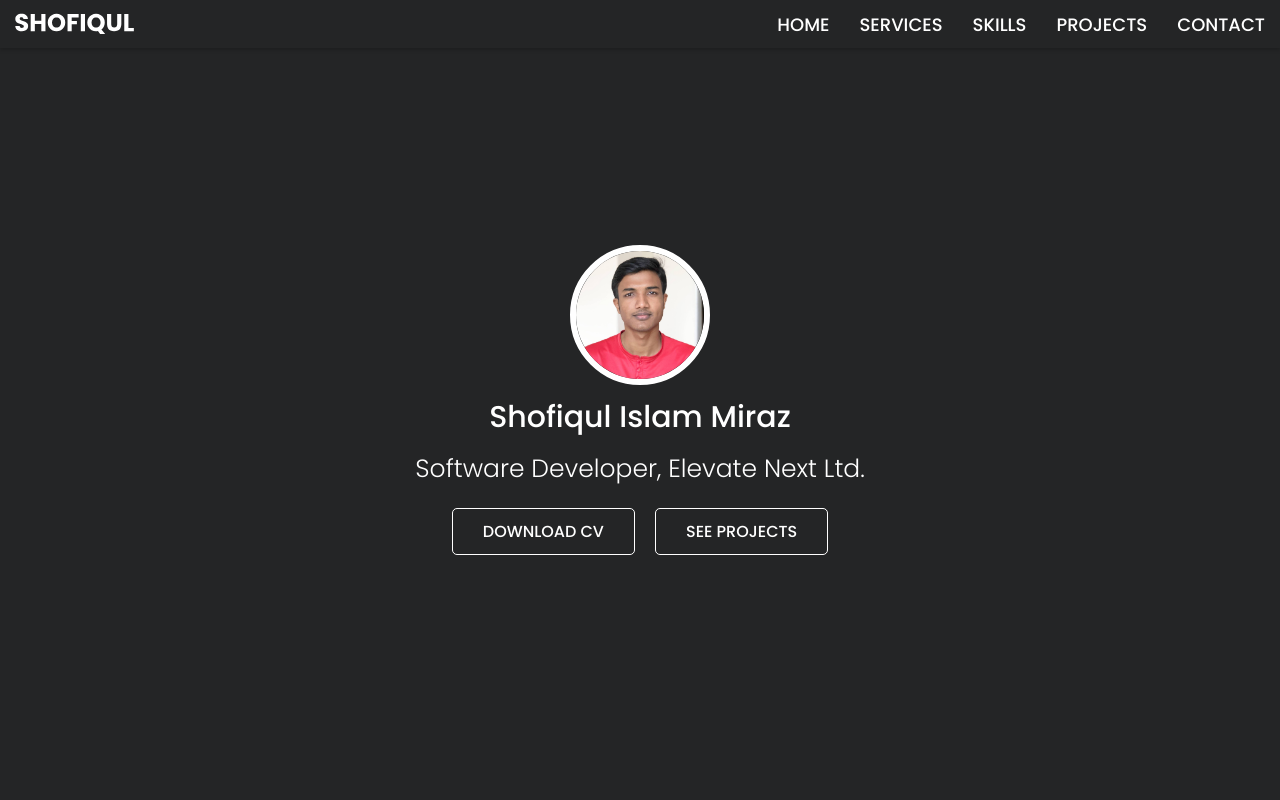
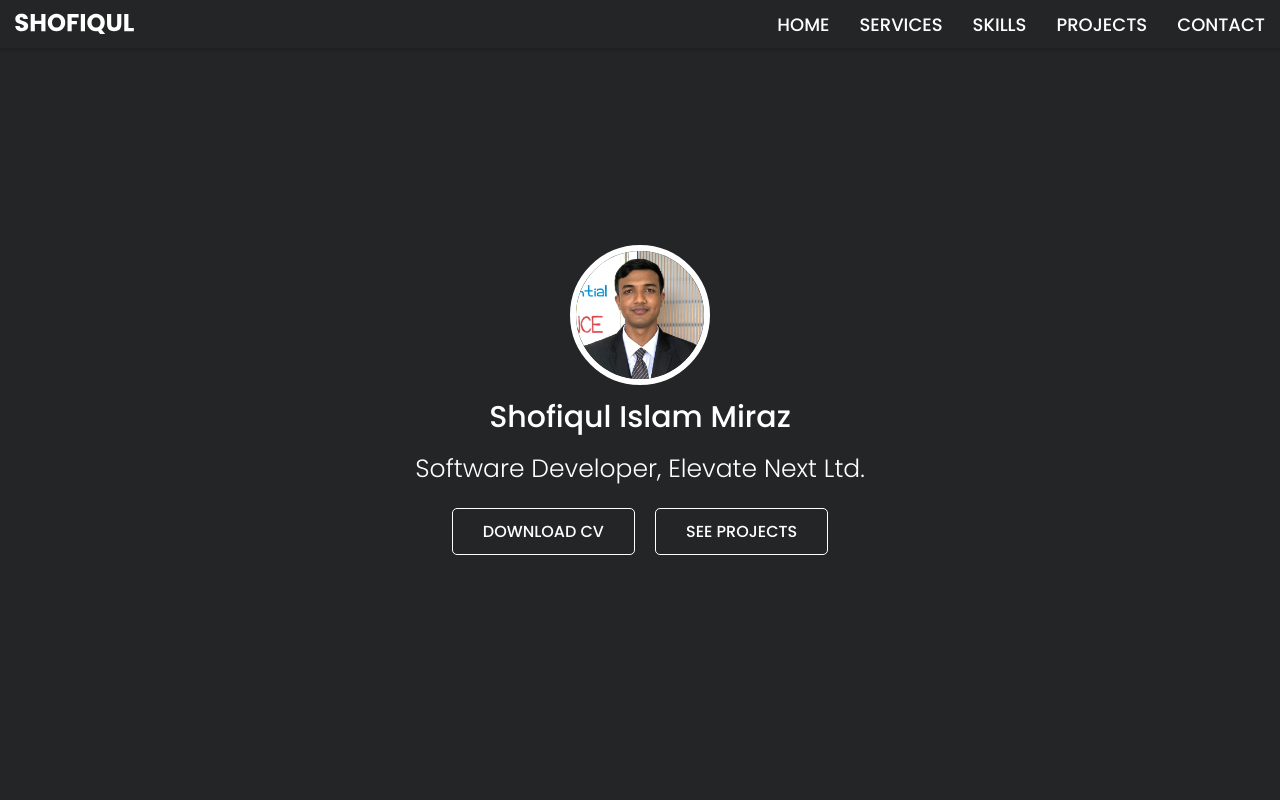
Before and after one commit to ShofiqulMiraz/portfolio, a Next.js app: page / in a window 1280 px wide. Shown: the top 800 px of the page. Built offline with nearby package versions, Linux system fonts and the light colour scheme.

Commit message:
updated profile picture

```diff
--- a/components/Header/Header.js
+++ b/components/Header/Header.js
@@ -5,14 +5,7 @@ import styles from "./Header.module.scss";
 export default function Header() {
     return (
         <div className={styles.container}>
-            <Image
-                src="/profilePic.jpg"
-                alt="profilepic"
-                width={140}
-                height={140}
-                className={styles.profilepic}
-                data-aos="fade-down"
-            />
+            <Image src="/profilePic.jpg" alt="profile_pic" width={140} height={140} className={styles.profile_pic} data-aos="fade-down" />
             <h2 className={styles.title} data-aos="fade-down">
                 Shofiqul Islam Miraz
             </h2>
--- a/components/Header/Header.module.scss
+++ b/components/Header/Header.module.scss
@@ -9,9 +9,10 @@
     background-color: var(--box-bg);
 }
 
-.profilepic {
+.profile_pic {
     border-radius: 8rem;
     border: 6px solid var(--white) !important;
+    object-fit: cover;
 }
 
 .title {
```
Also changed, not shown: public/profilePic.jpg.
